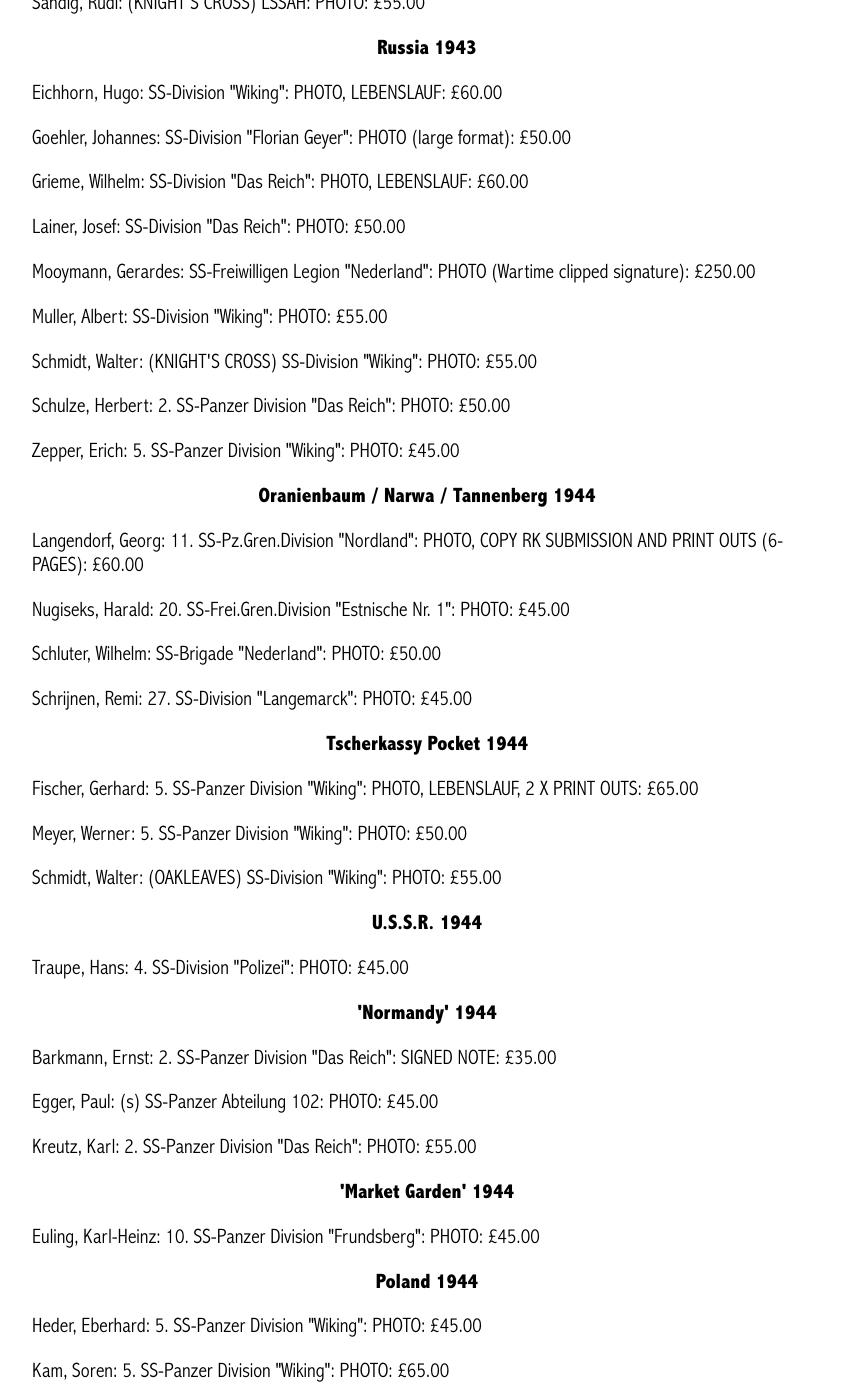
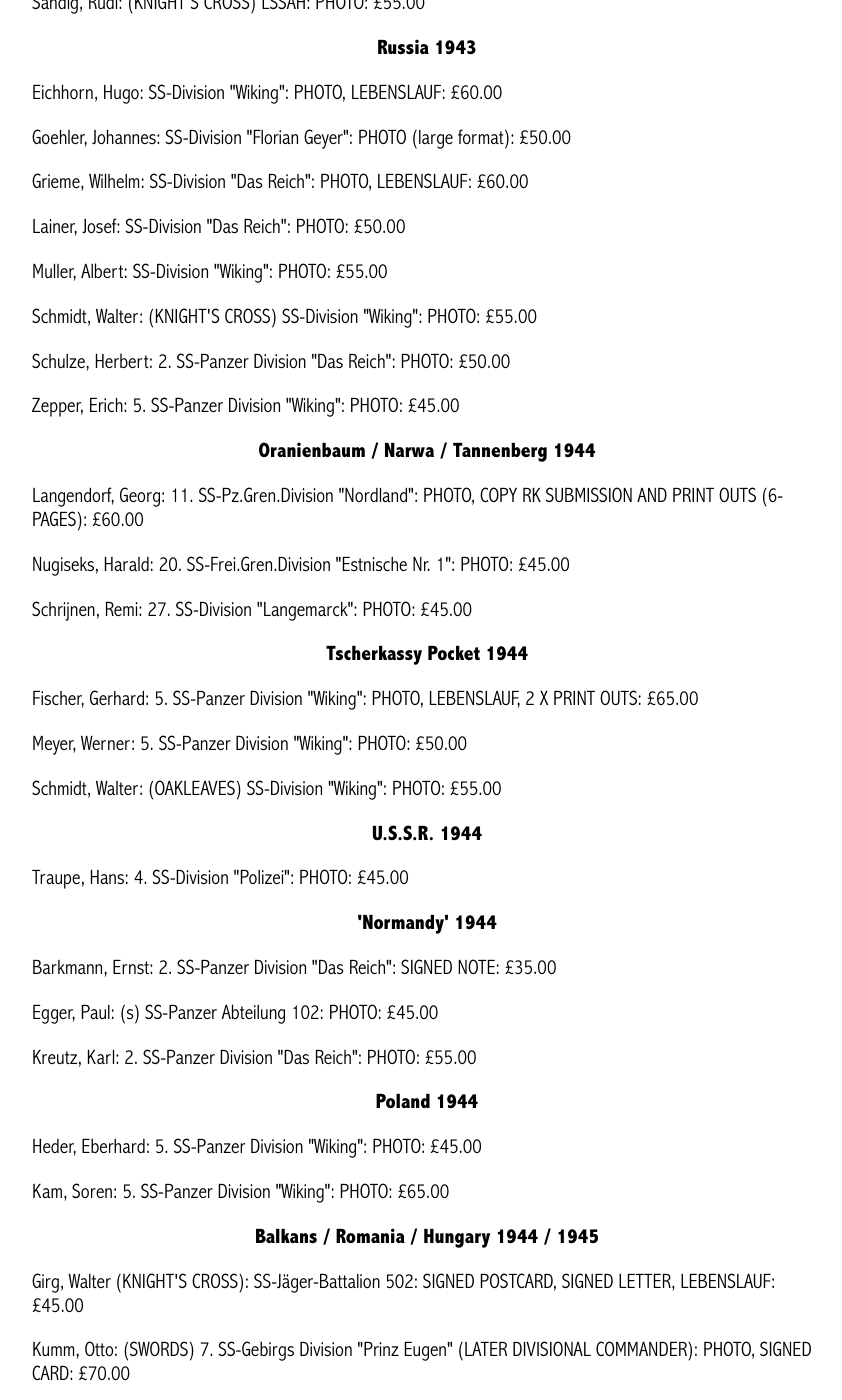
Before and after one commit to lahphotographs/lahphotographs.github.com, a Jekyll site: the page built from Waffen_SS_photos.md, in a window 1280 px wide and 1400 px high, scrolled down 975 px. Shown: the whole window, without its empty margins (213-1055 px from the left). Built offline with Jekyll 4.4.1, drawn with Linux system fonts in a browser that asks for light colours; some of the changed text lies outside the part shown.

Commit message:
Update Waffen_SS_photos.md

```diff
--- a/Waffen_SS_photos.md
+++ b/Waffen_SS_photos.md
@@ -13,7 +13,6 @@ permalink: /waffen_ss_photos.html
 <img src="./assets/Lainer.jpeg"/>
 <img src="./assets/Girg.jpeg"/>
 <img src="./assets/Hauser.jpeg"/>
-<img src="./assets/Euling template.jpeg"/>
 <img src="./assets/Lichte template.jpeg"/>
 <br />
 <p><b>Below is a selection of Waffen-SS Knight's Cross holder photographs currently for sale.</b></p>
@@ -31,7 +30,6 @@ permalink: /waffen_ss_photos.html
 <p>Goehler,	Johannes:	SS-Division "Florian Geyer":	PHOTO (large format): £50.00
 <p>Grieme,	Wilhelm:	SS-Division "Das Reich":	PHOTO, LEBENSLAUF: £60.00
 <p>Lainer,	Josef:	SS-Division "Das Reich":	PHOTO: £50.00
-<p>Mooymann,	Gerardes:	SS-Freiwilligen Legion  "Nederland":	PHOTO (Wartime clipped signature): £250.00
 <p>Muller,	Albert:	SS-Division "Wiking":	PHOTO: £55.00
 <p>Schmidt,	Walter:	(KNIGHT'S CROSS) SS-Division "Wiking":	PHOTO: £55.00
 <p>Schulze,	Herbert: 2. SS-Panzer Division "Das Reich":	PHOTO: £50.00
@@ -40,7 +38,6 @@ permalink: /waffen_ss_photos.html
 <p><b><center>Oranienbaum / Narwa / Tannenberg 1944</center></b></p>
 <p>Langendorf,	Georg:	11. SS-Pz.Gren.Division "Nordland":	PHOTO, COPY RK SUBMISSION AND PRINT OUTS (6-PAGES): £60.00
 <p>Nugiseks,	Harald:	20. SS-Frei.Gren.Division "Estnische Nr. 1":	PHOTO: £45.00
-<p>Schluter,	Wilhelm:	SS-Brigade "Nederland":	PHOTO: £50.00
 <p>Schrijnen,	Remi:	27. SS-Division "Langemarck":	PHOTO: £45.00
 <br />
 <p><b><center>Tscherkassy Pocket 1944</center></b></p>
@@ -56,9 +53,6 @@ permalink: /waffen_ss_photos.html
 <p>Egger,	Paul:	(s) SS-Panzer Abteilung 102:	PHOTO: £45.00
 <p>Kreutz,	Karl:	2. SS-Panzer Division "Das Reich":	PHOTO: £55.00
 <br />
-<p><b><center>'Market Garden' 1944</center></b></p>
-<p>Euling,	Karl-Heinz:	10. SS-Panzer Division "Frundsberg":	PHOTO: £45.00
-<br />
 <p><b><center>Poland 1944</center></b></p>
 <p>Heder,	Eberhard:	5. SS-Panzer Division "Wiking":	PHOTO: £45.00
 <p>Kam,	Soren:	5. SS-Panzer Division "Wiking":	PHOTO: £65.00
@@ -73,7 +67,6 @@ permalink: /waffen_ss_photos.html
 <br />
 <p><b><center>Kurland Pocket 1945</center></b></p>
 <p>Behler,	Klemens:	23. SS-Division 'Nederland':	PHOTO: £50.00
-<p>Hofer,	Lothar:	23. SS-Division 'Nederland':	PHOTO: £50.00
 <br />
 <p><b><center>Pomerania / Poland / Germany 1945</center></b></p>
 <p>Girg,	Walter (OAKLEAVES): SS-Jäger-Battalion 502:	SIGNED POSTCARD, SIGNED LETTER, LEBENSLAUF:	£45.00
```
